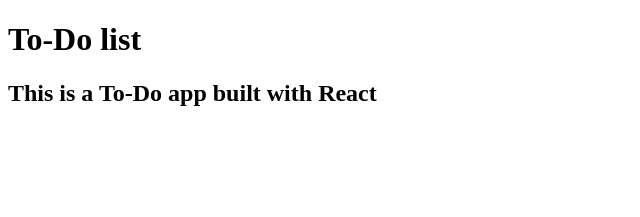
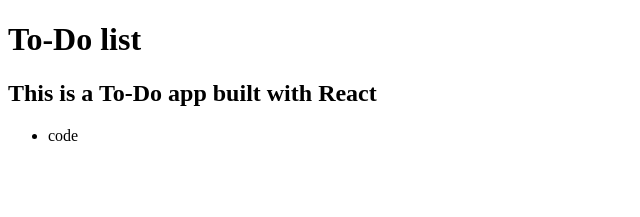
Before and after one commit to LuisDev912/frontend-practices, a React (Vite) app in the folder todo-React/: page / in a window 1280 px wide. Shown: the top 217 px of the page, without its empty margins (0-640 px from the left). Built offline with nearby package versions, Linux system fonts and the light colour scheme; the HTML template or start-up script is replaced by a standard one.

Commit message:
todo-react: render tasks into list items with TodoList component

```diff
--- a/todo-React/src/App.jsx
+++ b/todo-React/src/App.jsx
@@ -1,12 +1,15 @@
 import Header from './header.jsx'
+import ToDoList from './TodoList.jsx'
 import './styles.css'
+import { useState } from 'react';
 
 function App() {
+  const [tasks, setTasks] = useState(["code"]);
   return (
     <>
       <main>
-        <Header></Header>
-
+        <Header />
+        <ToDoList tasks={tasks} />
       </main>
     </>
   )
--- a/todo-React/src/TodoList.jsx
+++ b/todo-React/src/TodoList.jsx
@@ -3,7 +3,11 @@
 const ToDoList = ({ tasks }) => {
     return (
         <div>
-            {/* here the tasks will be displayed */}
+            <ul>
+                {tasks.map((task, index) => (
+                    <li key={index}>{task}</li>
+                ))}
+            </ul>
         </div>
     )
 }
```
